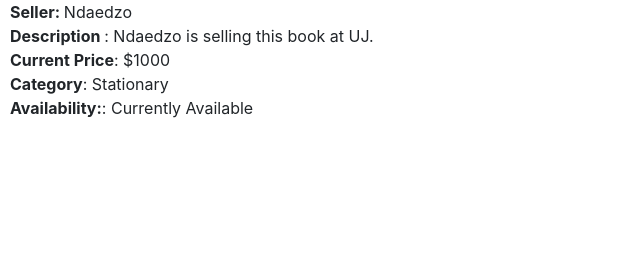
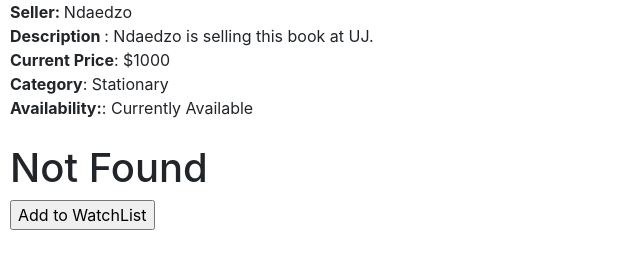
Before and after one commit to Ndae777/WebDevelopmentPractice, a Django app: page /listing_page/1 in a window 1280 px wide. Shown: the part 230-499 px from the top of the page, without its empty margins (0-640 px from the left). Run offline with Django 3.2, Linux system fonts and the light colour scheme; a user stored in the database is signed in; data comes from the database, SQL or seed files in the repository; both versions use the stored data as it was after the commit; data that the repository does not hold is empty; some libraries are stand-ins or nearby versions.

Commit message:
Add add or remove from watchlist logic (view & listing_page)

```diff
--- a/commerce/auctions/templates/auctions/listing_page.html
+++ b/commerce/auctions/templates/auctions/listing_page.html
@@ -14,4 +14,14 @@
 <div><strong>Availability:</strong>: Currently Unavailable </div>
 {% endif %}
 <br>
+<form action="{% url 'listing_page' listing_id=listing_id %}" method="post">
+    {% csrf_token %}
+    {% if auction_listing.item_name in watchlist %}
+    <h1>Found</h1>
+    <input type="submit" value="Remove from WatchList" >
+    {% else %}
+    <h1>Not Found</h1>
+    <input type="submit" value="Add to WatchList" >
+    {% endif %}
+</form>
 {% endblock %}
--- a/commerce/auctions/views.py
+++ b/commerce/auctions/views.py
@@ -5,8 +5,8 @@ from django.shortcuts import render
 from django.urls import reverse
 from django import forms
 
-from .models import User, Auction_listing, Bid, Comment
-
+from .models import User, Auction_listing, Bid, Comment , WatchList
+from django.contrib.auth.decorators import login_required
 
 class CreateListing(forms.Form):
     title = forms.CharField(max_length=100)
@@ -97,8 +97,19 @@ def create_listing(request):
         "form" : CreateListing(),
     })
 
+@login_required
 def listing_page(request, listing_id):
+
     auction_listing = Auction_listing.objects.get(id=listing_id)
+    watchlist = WatchList.objects.filter(watchlist_owner = request.user )
+    watchlist_array = []
+
+    for item in watchlist:
+        watchlist_array.append(item.item.item_name) #populate a list with item_name from WatchList Array
+
+
     return render(request, "auctions/listing_page.html", {
-        "auction_listing" : auction_listing
+        "auction_listing" : auction_listing,
+        "listing_id" : listing_id,
+        "watchlist" : watchlist_array
     })
--- a/commerce/commerce/settings.py
+++ b/commerce/commerce/settings.py
@@ -120,3 +120,5 @@ USE_TZ = True
 # https://docs.djangoproject.com/en/3.0/howto/static-files/
 
 STATIC_URL = '/static/'
+
+LOGIN_URL = "login" #it fixed the login error on @login_required views.
```
Also changed, not shown: commerce/db.sqlite3.
